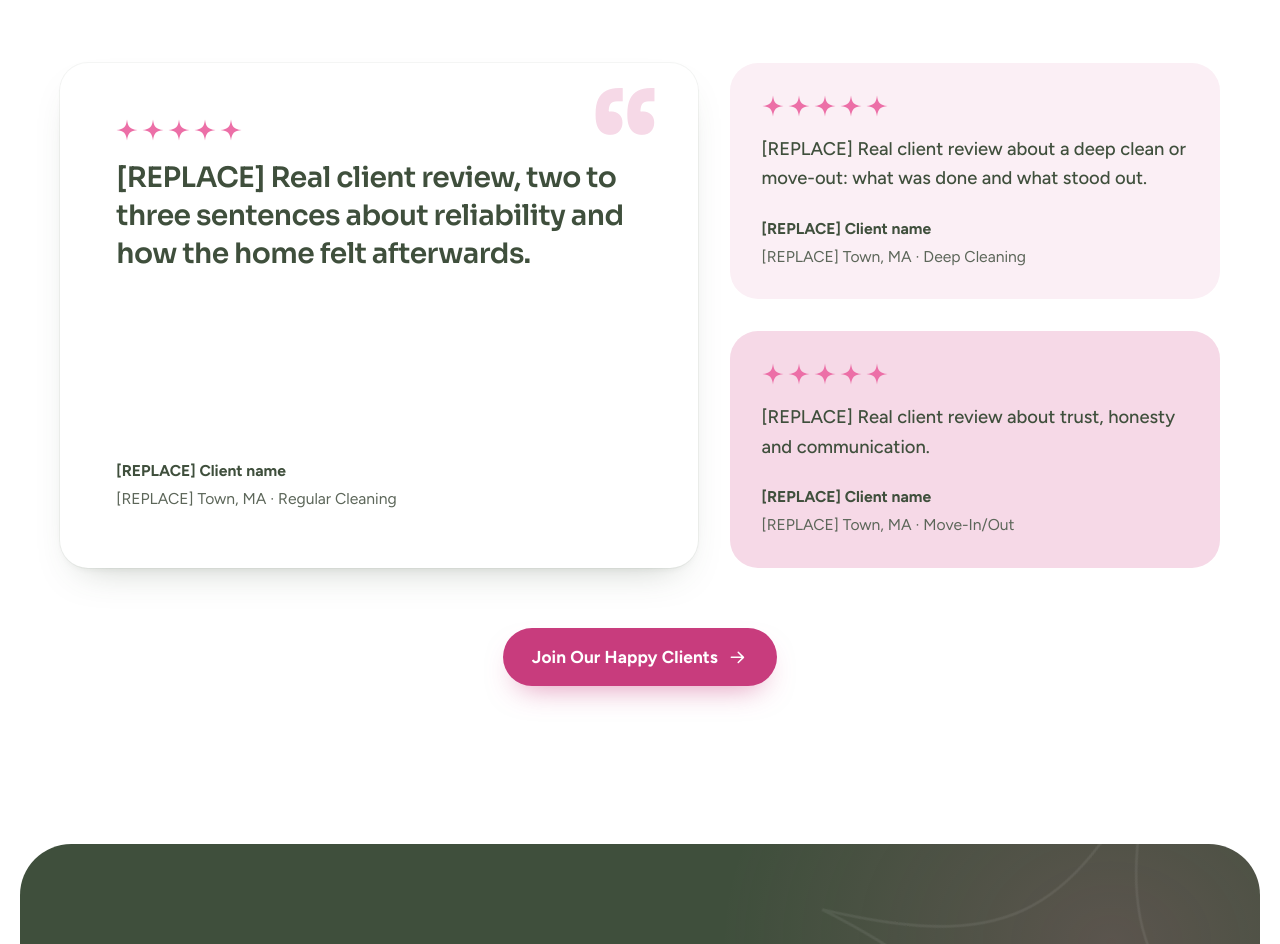
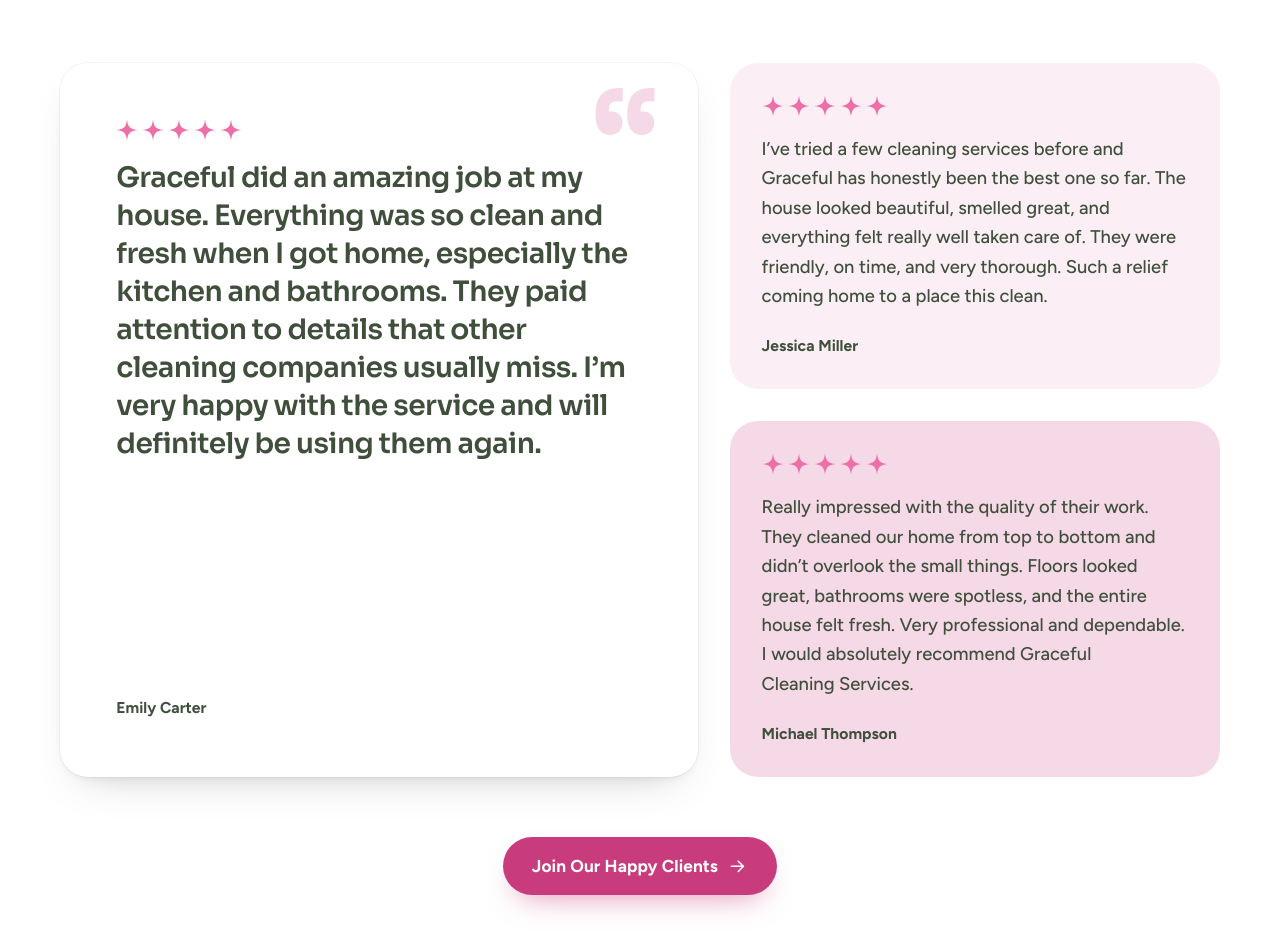
Before and after one commit to PedroAgostini/GRACEFUL-CLEANING, a plain HTML site: page index.html in a window 1280 px wide. Shown: the part 3960-4904 px from the top of the page. Drawn offline with nearby package versions, Linux system fonts and the light colour scheme.

Commit message:
Add client reviews
Replace the three review placeholders with five-star reviews from
Emily Carter (featured), Jessica Miller and Michael Thompson,
supplied by the agency. Town and service lines removed, as they
were not provided.

Co-Authored-By: Claude Opus 5.5 <noreply@anthropic.com>

```diff
--- a/index.html
+++ b/index.html
@@ -345,23 +345,22 @@
   <section class="reviews section" id="reviews">
     <div class="wrap">
       <h2 class="title-center">What Our Clients Say</h2>
-      <!-- REPLACE: every [REPLACE] below with a real client review before going live. Never publish invented reviews.
-           r1 is the featured quote: use the strongest, longest review there. -->
+      <!-- Client reviews supplied by the agency on 2026-10-07 (all 5 stars). r1 is the featured quote. -->
       <div class="review-grid" data-reveal>
         <figure class="review r1">
           <div class="stars" role="img" aria-label="5 out of 5 stars"><svg aria-hidden="true"><use href="#i-star"/></svg><svg aria-hidden="true"><use href="#i-star"/></svg><svg aria-hidden="true"><use href="#i-star"/></svg><svg aria-hidden="true"><use href="#i-star"/></svg><svg aria-hidden="true"><use href="#i-star"/></svg></div>
-          <blockquote><p>[REPLACE] Real client review, two to three sentences about reliability and how the home felt afterwards.</p></blockquote>
-          <figcaption><strong>[REPLACE] Client name</strong><span>[REPLACE] Town, MA · Regular Cleaning</span></figcaption>
+          <blockquote><p>Graceful did an amazing job at my house. Everything was so clean and fresh when I got home, especially the kitchen and bathrooms. They paid attention to details that other cleaning companies usually miss. I’m very happy with the service and will definitely be using them again.</p></blockquote>
+          <figcaption><strong>Emily Carter</strong></figcaption>
         </figure>
         <figure class="review r2">
           <div class="stars" role="img" aria-label="5 out of 5 stars"><svg aria-hidden="true"><use href="#i-star"/></svg><svg aria-hidden="true"><use href="#i-star"/></svg><svg aria-hidden="true"><use href="#i-star"/></svg><svg aria-hidden="true"><use href="#i-star"/></svg><svg aria-hidden="true"><use href="#i-star"/></svg></div>
-          <blockquote><p>[REPLACE] Real client review about a deep clean or move-out: what was done and what stood out.</p></blockquote>
-          <figcaption><strong>[REPLACE] Client name</strong><span>[REPLACE] Town, MA · Deep Cleaning</span></figcaption>
+          <blockquote><p>I’ve tried a few cleaning services before and Graceful has honestly been the best one so far. The house looked beautiful, smelled great, and everything felt really well taken care of. They were friendly, on time, and very thorough. Such a relief coming home to a place this clean.</p></blockquote>
+          <figcaption><strong>Jessica Miller</strong></figcaption>
         </figure>
         <figure class="review r3">
           <div class="stars" role="img" aria-label="5 out of 5 stars"><svg aria-hidden="true"><use href="#i-star"/></svg><svg aria-hidden="true"><use href="#i-star"/></svg><svg aria-hidden="true"><use href="#i-star"/></svg><svg aria-hidden="true"><use href="#i-star"/></svg><svg aria-hidden="true"><use href="#i-star"/></svg></div>
-          <blockquote><p>[REPLACE] Real client review about trust, honesty and communication.</p></blockquote>
-          <figcaption><strong>[REPLACE] Client name</strong><span>[REPLACE] Town, MA · Move-In/Out</span></figcaption>
+          <blockquote><p>Really impressed with the quality of their work. They cleaned our home from top to bottom and didn’t overlook the small things. Floors looked great, bathrooms were spotless, and the entire house felt fresh. Very professional and dependable. I would absolutely recommend Graceful Cleaning Services.</p></blockquote>
+          <figcaption><strong>Michael Thompson</strong></figcaption>
         </figure>
       </div>
       <div class="section-foot">
```
